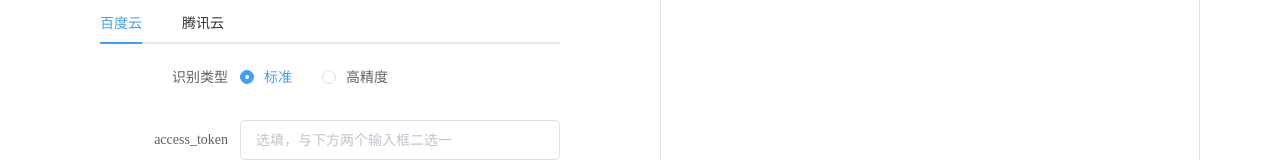
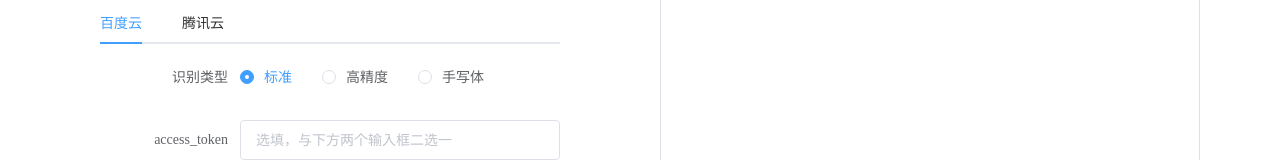
Before and after one commit to NPCDW/ocr, a Vue app: page / in a window 1280 px wide. Shown: the part 461-621 px from the top of the page. Built offline with nearby package versions, Linux system fonts and the light colour scheme.

Commit message:
手写体

```diff
--- a/src/components/BaiduOcr.vue
+++ b/src/components/BaiduOcr.vue
@@ -5,6 +5,7 @@
         <el-radio-group v-model="form.type">
           <el-radio label="general_basic">标准</el-radio>
           <el-radio label="accurate_basic">高精度</el-radio>
+          <el-radio label="handwriting">手写体</el-radio>
         </el-radio-group>
       </el-form-item>
       <el-form-item label="access_token">
--- a/src/components/TencentOcr.vue
+++ b/src/components/TencentOcr.vue
@@ -5,6 +5,7 @@
         <el-radio-group v-model="form.type">
           <el-radio label="GeneralBasicOCR">标准</el-radio>
           <el-radio label="GeneralAccurateOCR">高精度</el-radio>
+          <el-radio label="GeneralHandwritingOCR">手写体</el-radio>
         </el-radio-group>
       </el-form-item>
             <el-form-item label="SecretId">
```
